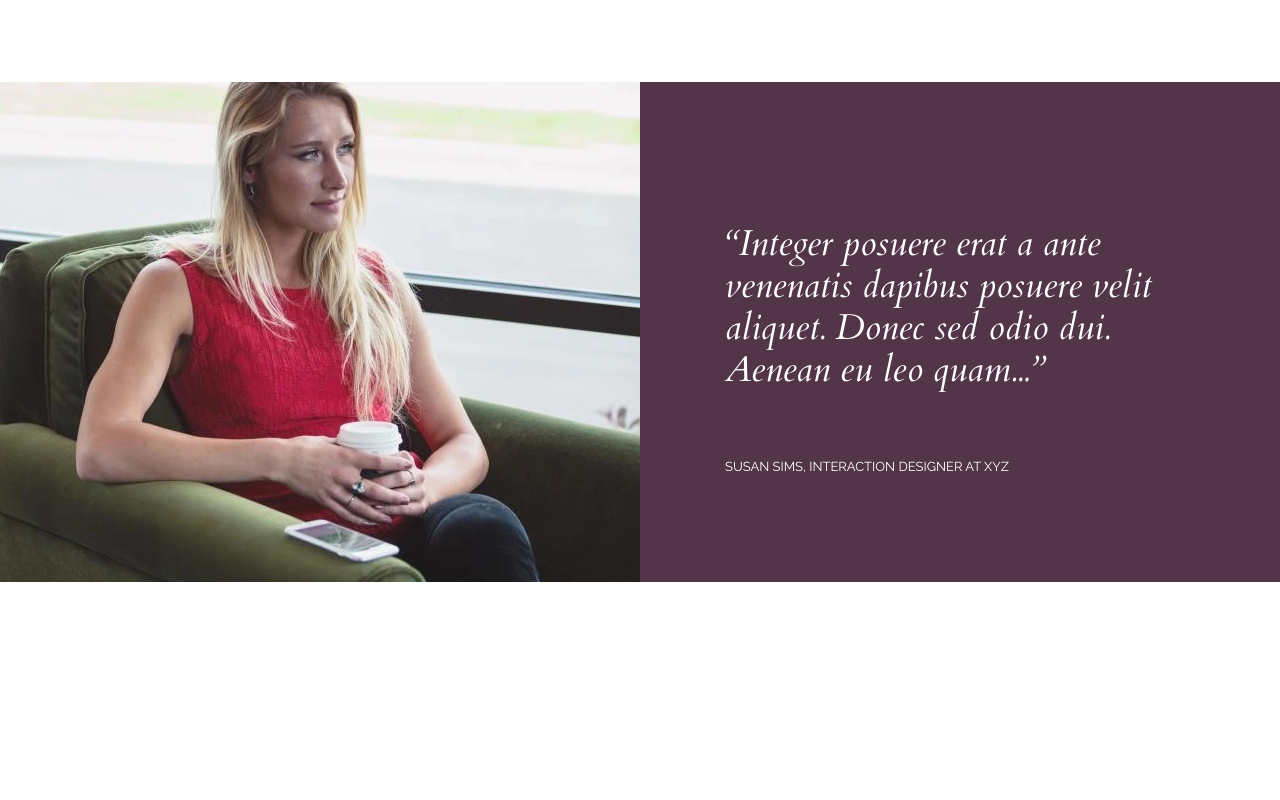
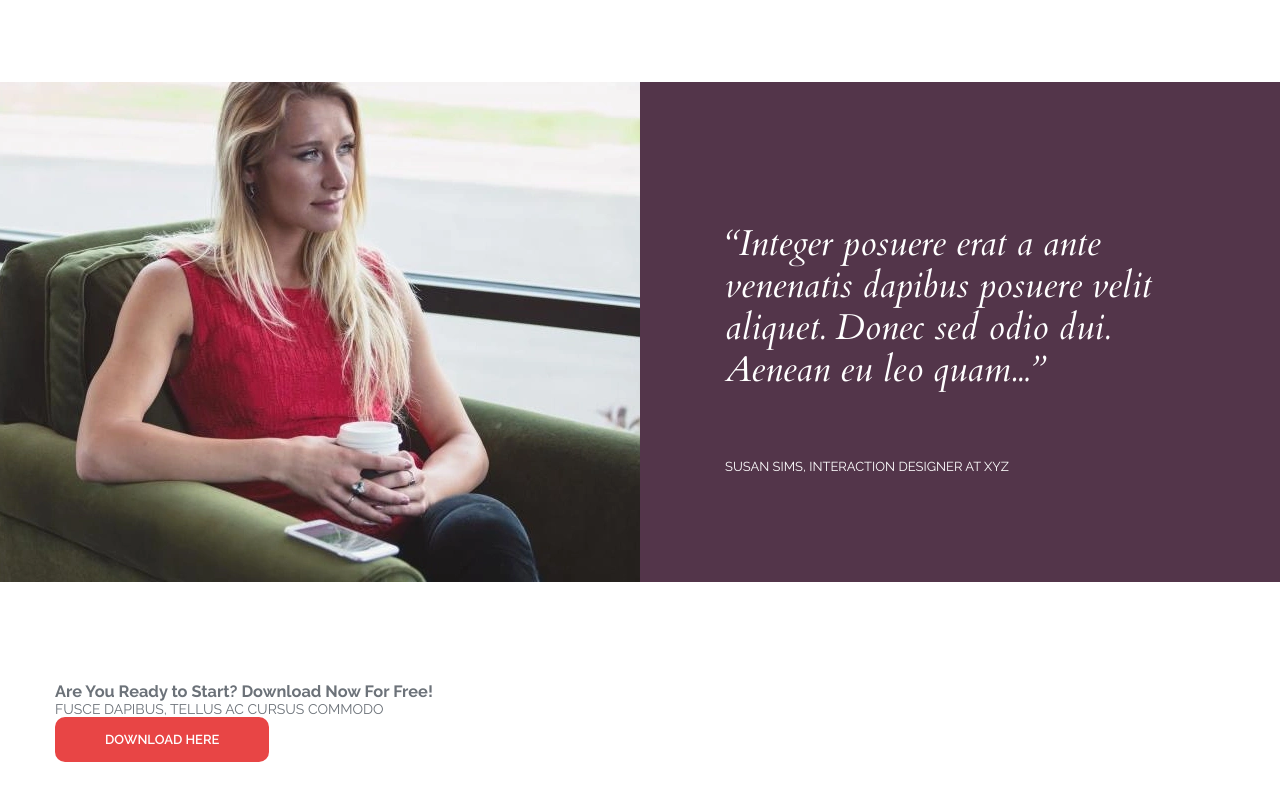
Before and after one commit to aaaaaaaaaaalex/activebox, a website: page activebox/index.html in a window 1280 px wide. Shown: the part 3047-3847 px from the top of the page. Before the commit the page ends 3629 px from the top, so only its background shows below. Drawn offline with nearby package versions, Linux system fonts and the light colour scheme.

Commit message:
01.03.21

```diff
--- a/activebox/index.html
+++ b/activebox/index.html
@@ -352,6 +352,17 @@
 
 	</div><!-- /.container -->
 </div><!-- /.reviews -->
+
+
+
+<!-- Download -->
+<div class="download">
+	<div class="container">
+		<h3 class="download__title">Are You Ready to Start? Download Now For Free!</h3>
+		<div class="download__text">FUSCE DAPIBUS, TELLUS AC CURSUS COMMODO</div>
+		<a class="btn btn--red" href="#">DOWNLOAD HERE</a>
+	</div>
+</div><!-- /.download -->
 </main>
 
 
--- a/app/scss/style.scss
+++ b/app/scss/style.scss
@@ -372,3 +372,10 @@ body{
     }
 
 }
+
+
+
+// Download
+.download{
+    margin: 100px 0;
+}
```
Also changed, not shown: app/particles/main.html (+11 -0 lines), activebox/css/style.css, activebox/css/style.min.css, activebox/img/facebook.svg (deleted), activebox/img/reviews/reviews.jpg (deleted), activebox/img/reviews/reviews.webp (deleted).
